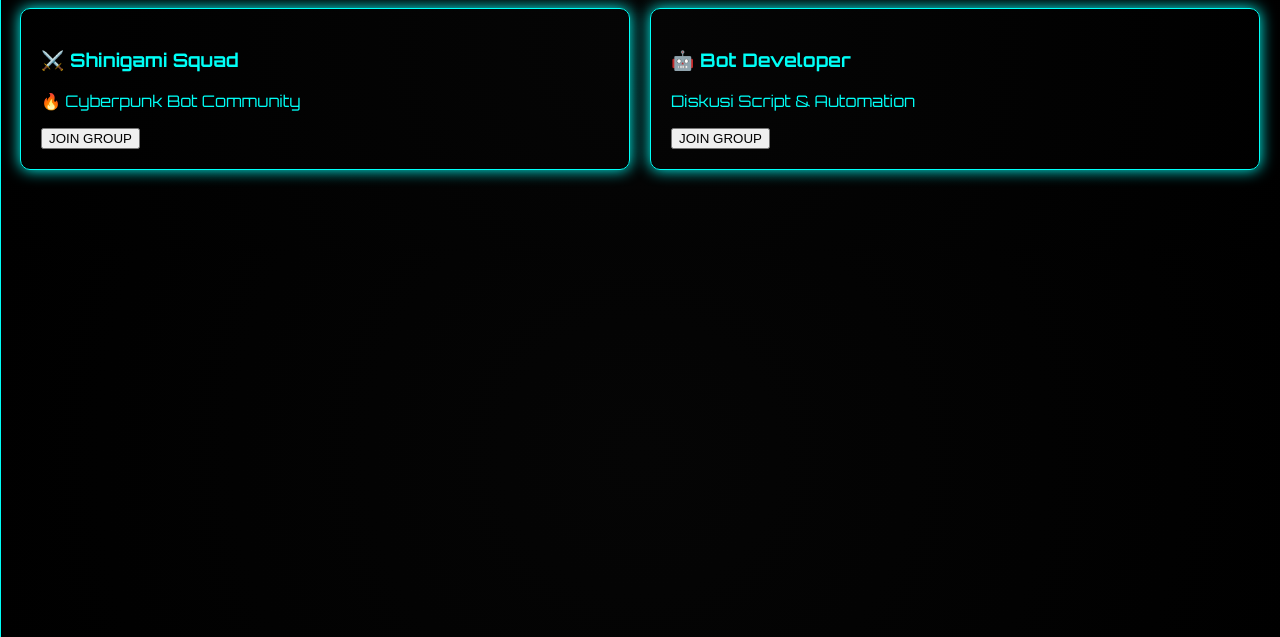
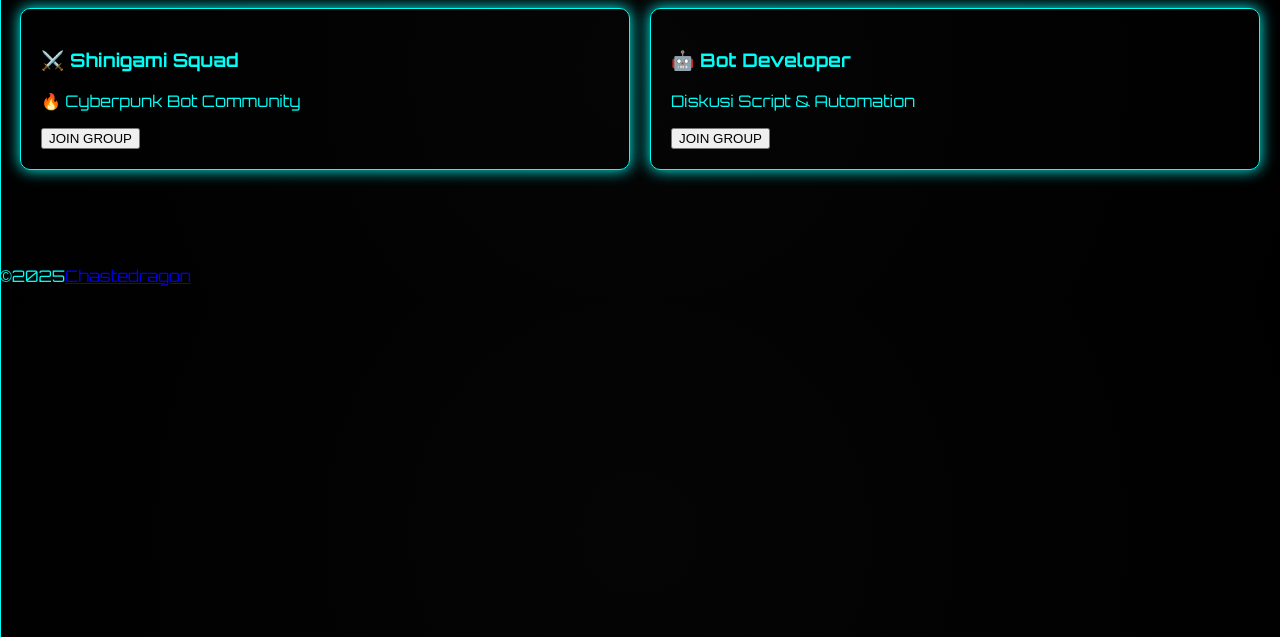
Before and after one commit to HRBsupport/Hiring, a plain HTML site: page group/shinigami.html in a window 1280 px wide. Shown: the part 163-800 px from the top of the page. Drawn offline with Linux system fonts and the light colour scheme.

Commit message:
shinigami.html 업데이트

```diff
--- a/group/shinigami.html
+++ b/group/shinigami.html
@@ -38,6 +38,9 @@
   </div>
 
 </div>
+<footer class="footer">
+  <p>©2025<a href="https://chastedragon.vercel.app">Chastedragon</a></p>
+</footer>
 
 <script src="../js/sidebar.js"></script>
 </body>
```
